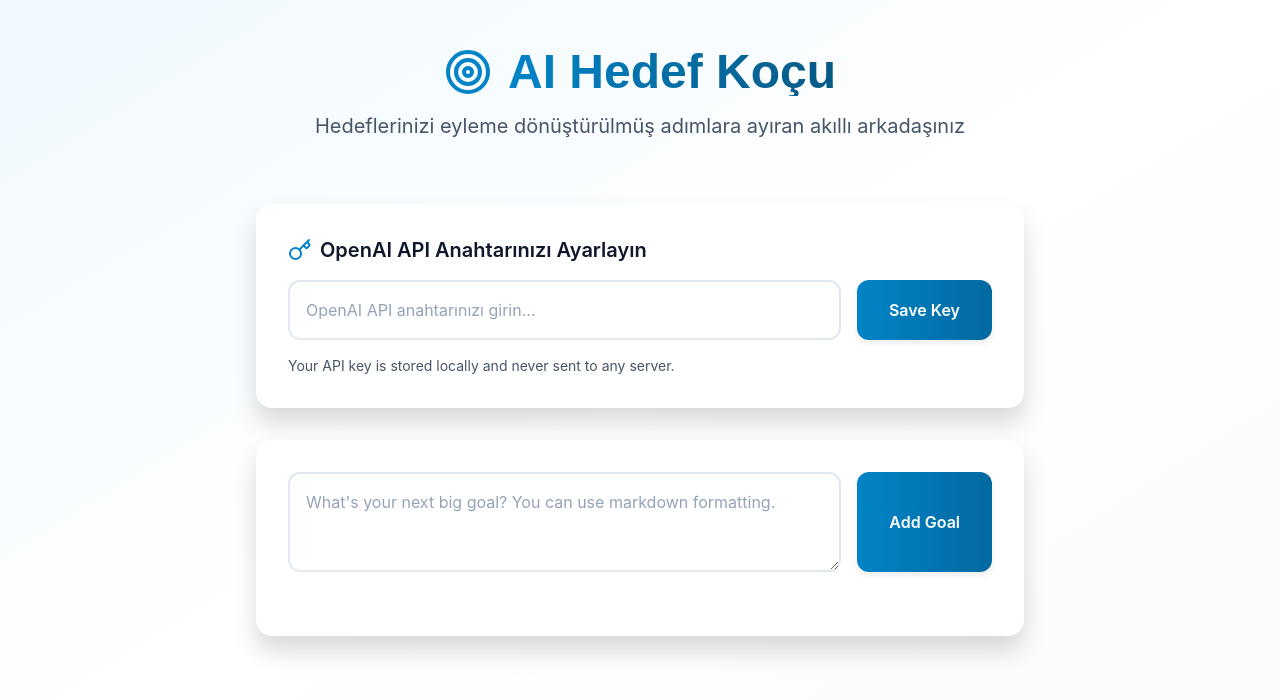
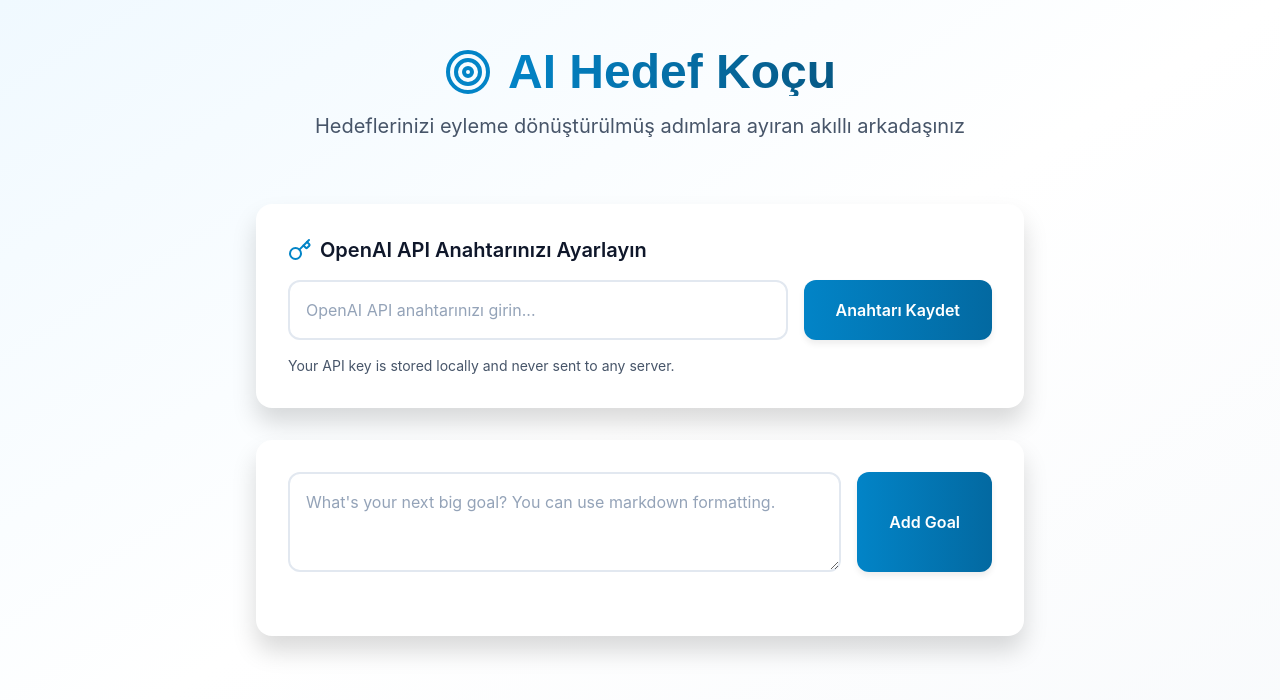
Before and after one commit to pitonworks/basarikocu, a React (Create React App) app in the folder frontend/: page / in a window 1280 px wide. Shown: the top 700 px of the page. Built offline with nearby package versions, Linux system fonts and the light colour scheme.

Commit message:
auto-commit for 8db84148-b569-4c9e-8e2c-d0fc67b01f79

```diff
--- a/frontend/src/App.js
+++ b/frontend/src/App.js
@@ -248,7 +248,7 @@ Note: Use markdown formatting for emphasis (*italic*) and **bold** text. Keep re
                   onClick={saveApiKey}
                   className="px-8 py-4 bg-gradient-to-r from-primary-600 to-primary-700 text-white rounded-xl hover:from-primary-700 hover:to-primary-800 transition-all font-semibold shadow-soft-md hover:shadow-soft-xl"
                 >
-                  Save Key
+                  Anahtarı Kaydet
                 </button>
               </div>
               <p className="mt-4 text-sm text-secondary-600">
```
